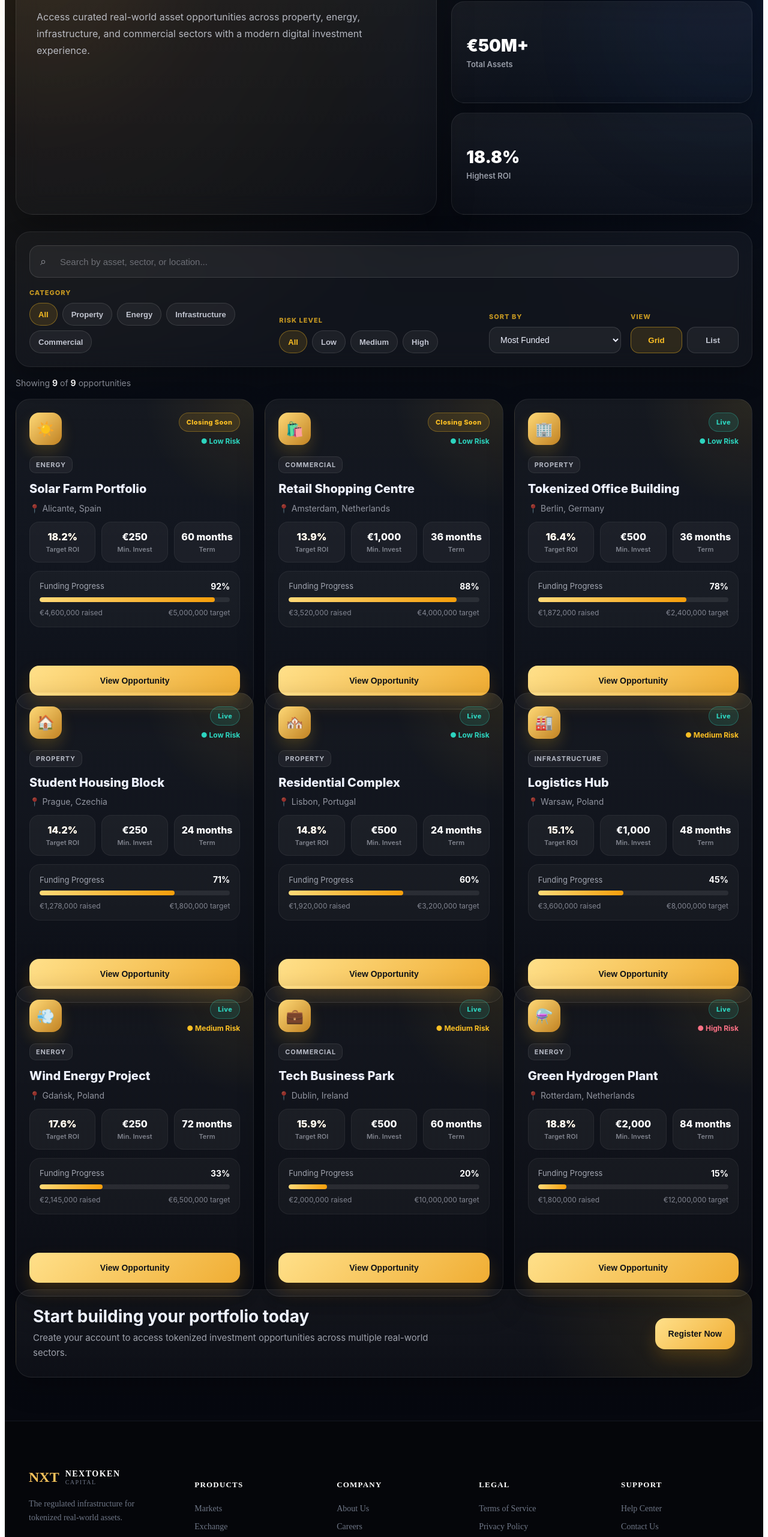
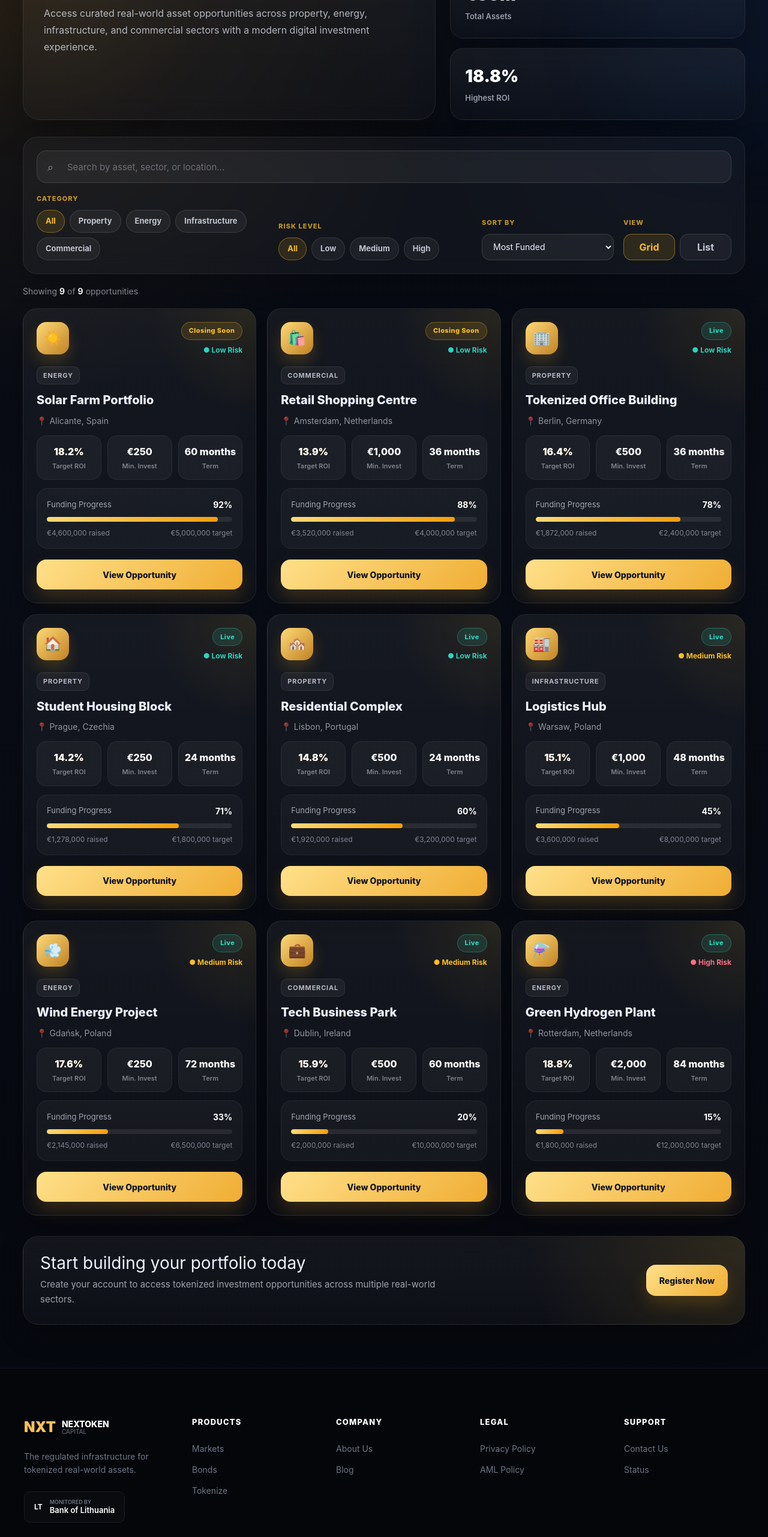
Before and after one commit to BIKASH907/nextoken-capital, a Next.js app: page /markets in a window 1280 px wide. Shown: the part 234-2797 px from the top of the page at 60% size. Built offline with nearby package versions, Linux system fonts and the light colour scheme.

Commit message:
fix: restore all pages with correct default exports

```diff
--- a/components/Footer.js
+++ b/components/Footer.js
@@ -1,4 +1,5 @@
-import Link from "next/link";
+import React from 'react';
+import Link from 'next/link';
 
 export default function Footer() {
   const columnTitleStyle = {
@@ -15,94 +16,61 @@ export default function Footer() {
     textDecoration: "none",
     fontSize: "14px",
     display: "block",
-    marginBottom: "14px",
-    transition: "color 0.2s"
+    marginBottom: "14px"
   };
 
   return (
     <footer style={{ backgroundColor: "#05060a", padding: "80px 40px 40px", borderTop: "1px solid #141721" }}>
       <div style={{ maxWidth: "1280px", margin: "0 auto" }}>
-
-        {/* TOP SECTION: LOGO + COLUMNS */}
         <div style={{ display: "grid", gridTemplateColumns: "1.2fr 1fr 1fr 1fr 1fr", gap: "40px", marginBottom: "80px" }}>
 
-          {/* Brand & Badge Area */}
-          <div style={{ paddingRight: "20px" }}>
+          {/* Brand & Badge */}
+          <div>
             <div style={{ display: "flex", alignItems: "center", gap: "10px", marginBottom: "20px" }}>
               <span style={{ color: "#f5c15a", fontSize: "24px", fontWeight: "900" }}>NXT</span>
               <div style={{ display: "flex", flexDirection: "column", lineHeight: "1" }}>
-                <span style={{ fontWeight: "800", fontSize: "14px", letterSpacing: "1.5px", color: "#fff" }}>NEXTOKEN</span>
-                <span style={{ fontSize: "10px", color: "#6e7686", letterSpacing: "1.5px", marginTop: "2px" }}>CAPITAL</span>
+                <span style={{ fontWeight: "800", fontSize: "14px", color: "#fff" }}>NEXTOKEN</span>
+                <span style={{ fontSize: "10px", color: "#6e7686" }}>CAPITAL</span>
               </div>
             </div>
-
             <p style={{ color: "#6e7686", fontSize: "14px", lineHeight: "1.6", marginBottom: "24px" }}>
               The regulated infrastructure for <br /> tokenized real-world assets.
             </p>
-
-            {/* Lithuania Badge - Exact Match */}
-            <div style={{
-              display: "flex",
-              alignItems: "center",
-              gap: "12px",
-              background: "rgba(255, 255, 255, 0.02)",
-              border: "1px solid #1a1d26",
-              padding: "12px 16px",
-              borderRadius: "10px",
-              width: "fit-content"
-            }}>
+            <div style={{ display: "flex", alignItems: "center", gap: "12px", background: "rgba(255, 255, 255, 0.02)", border: "1px solid #1a1d26", padding: "12px 16px", borderRadius: "10px", width: "fit-content" }}>
               <span style={{ color: "#fff", fontWeight: "700", fontSize: "12px" }}>LT</span>
               <div style={{ display: "flex", flexDirection: "column", lineHeight: "1.2" }}>
-                <span style={{ fontSize: "9px", color: "#6e7686", fontWeight: "600", letterSpacing: "0.5px" }}>MONITORED BY</span>
+                <span style={{ fontSize: "9px", color: "#6e7686", fontWeight: "600" }}>MONITORED BY</span>
                 <span style={{ fontSize: "13px", color: "#fff", fontWeight: "600" }}>Bank of Lithuania</span>
               </div>
             </div>
           </div>
 
-          {/* Products Column */}
+          {/* Columns */}
           <div>
             <h4 style={columnTitleStyle}>Products</h4>
             <Link href="/markets" style={linkStyle}>Markets</Link>
-            <Link href="/exchange" style={linkStyle}>Exchange</Link>
             <Link href="/bonds" style={linkStyle}>Bonds</Link>
-            <Link href="/equity-ipo" style={linkStyle}>Equity & IPO</Link>
             <Link href="/tokenize" style={linkStyle}>Tokenize</Link>
           </div>
-
-          {/* Company Column */}
           <div>
             <h4 style={columnTitleStyle}>Company</h4>
             <Link href="/about" style={linkStyle}>About Us</Link>
-            <Link href="/careers" style={linkStyle}>Careers</Link>
-            <Link href="/press" style={linkStyle}>Press</Link>
             <Link href="/blog" style={linkStyle}>Blog</Link>
           </div>
-
-          {/* Legal Column */}
           <div>
             <h4 style={columnTitleStyle}>Legal</h4>
-            <Link href="/terms" style={linkStyle}>Terms of Service</Link>
             <Link href="/privacy" style={linkStyle}>Privacy Policy</Link>
-            <Link href="/risk" style={linkStyle}>Risk Disclosure</Link>
             <Link href="/aml" style={linkStyle}>AML Policy</Link>
           </div>
-
-          {/* Support Column */}
           <div>
             <h4 style={columnTitleStyle}>Support</h4>
-            <Link href="/help" style={linkStyle}>Help Center</Link>
             <Link href="/contact" style={linkStyle}>Contact Us</Link>
-            <Link href="/api" style={linkStyle}>API Docs</Link>
             <Link href="/status" style={linkStyle}>Status</Link>
           </div>
         </div>
-
-        {/* BOTTOM SECTION: COPYRIGHT & RISK */}
         <div style={{ borderTop: "1px solid #141721", paddingTop: "30px", color: "#404654", fontSize: "12px" }}>
-          <p style={{ marginBottom: "8px" }}>© 2026 Nextoken Capital UAB. All rights reserved. Registered in Lithuania.</p>
-          <p>Risk warning: Investing in tokenized assets involves risk. Past performance is not indicative of future results.</p>
+          <p>© 2026 Nextoken Capital UAB. All rights reserved. Registered in Lithuania.</p>
         </div>
-
       </div>
     </footer>
   );
--- a/pages/_app.js
+++ b/pages/_app.js
@@ -1,10 +1,16 @@
+import React from 'react';
+import '../styles/globals.css';
 import Footer from '../components/Footer';
 
-export default function MyApp({ Component, pageProps }) {
+function MyApp({ Component, pageProps }) {
   return (
-    <>
-      <Component {...pageProps} />
+    <div style={{ display: 'flex', flexDirection: 'column', minHeight: '100vh', backgroundColor: '#05060a' }}>
+      <main style={{ flex: 1 }}>
+        <Component {...pageProps} />
+      </main>
       <Footer />
-    </>
+    </div>
   );
 }
+
+export default MyApp;
```
